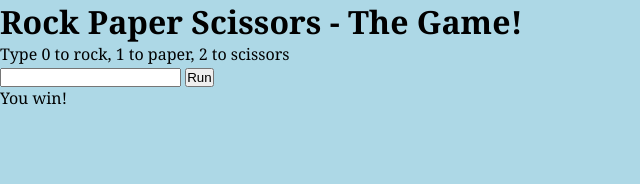
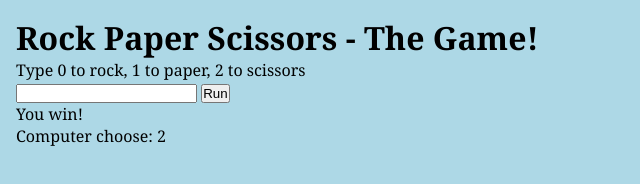
Before and after one commit to hugodanielkj/rock-paper-scissors, a plain HTML site: page index.html in a window 1280 px wide. Both pictures are taken after a click on the button "Run". Shown: the whole page, without its empty margins (0-640 px from the left). Drawn offline with Linux system fonts and the light colour scheme.

Commit message:
added some functionalities

```diff
--- a/index.html
+++ b/index.html
@@ -14,6 +14,7 @@
       <input class="number-input" type="text">
       <button class="btn">Run</button>
       <p class="game-result">Here goes the result</p>
+      <p class="computer-choice"></p>
     </div>
 
     <script src="script.js"></script>
--- a/script.js
+++ b/script.js
@@ -10,6 +10,9 @@ function runGame() {
   const userNumber = Number(document.querySelector(".number-input").value);
   let computerNumber = Math.floor(Math.random() * 3);
   console.log(computerNumber);
+
+  document.querySelector('.computer-choice').textContent = 'Computer choose: ' + computerNumber;
+  document.querySelector('.number-input').value = '';
 
   if (userNumber === computerNumber) {
     displayGameResult("This game was a draw!");
--- a/style.css
+++ b/style.css
@@ -7,4 +7,6 @@
 body {
   background-color: lightblue;
   font-family: Georgia, 'Times New Roman', Times, serif;
+  margin-top: 1rem;
+  margin-left: 1rem;
 }
```
